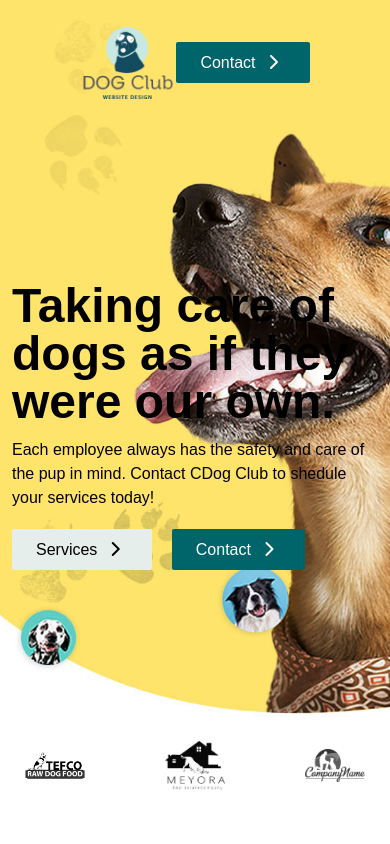
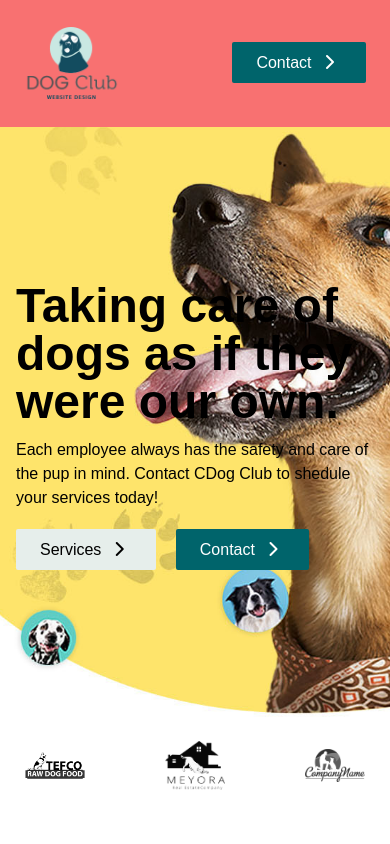
Before and after one commit to Pasindu-Peiris/tailwind-css-mobile-responsive, a React (Create React App) app in the folder client/: page / in a window 390 px wide. Shown: the top 844 px of the page. Built offline with nearby package versions, Linux system fonts and the light colour scheme.

Commit message:
Update Homesection1.jsx

```diff
--- a/client/src/pages/Homesection1.jsx
+++ b/client/src/pages/Homesection1.jsx
@@ -17,7 +17,7 @@ const Homesection1 = () => {
     return (
         <section className=' w-[100%] h-[85vh] md:h-auto md:py-12 ' style={style}>
 
-            <nav className=' flex items-center justify-between px-20 w-[100%] h-[15vh] ' >
+            <nav className=' flex items-center justify-between xl:px-20 md:px-20  sm:p-16 xsm:p-6 xsm:bg-red-400 w-[100%] h-[15vh] ' >
 
                 <div className="logo">
                     <a href='!'> <img src={logo} alt="" className=' h-[72px]' /></a>
@@ -32,7 +32,7 @@ const Homesection1 = () => {
 
             <div className="content   w-[100%] h-[70vh] grid xl:justify-start md:justify-center sm:justify-center items-center xl:px-12 md:px-auto sm:px-auto">
 
-                <div className="content-block xl:w-[500px]  sm:w-[100%] xsm:w-[100%] xsm:p-3 sm:p-5  xl:h-[auto] xl:p-8 md:w-[700px] md:h-[auto] grid flex-col xl:justify-center md:justify-start">
+                <div className="content-block xl:w-[500px]  sm:w-[100%] xsm:w-[100%] xsm:p-4 sm:p-5  xl:h-[auto] xl:p-8 md:w-[700px] md:h-[auto] grid flex-col xl:justify-center md:justify-start">
 
                     <div className="text-h1 mb-3">
                         <h1 className=' text-5xl font-bold leading-25'>Taking care of dogs as if they were our own.</h1>
```
